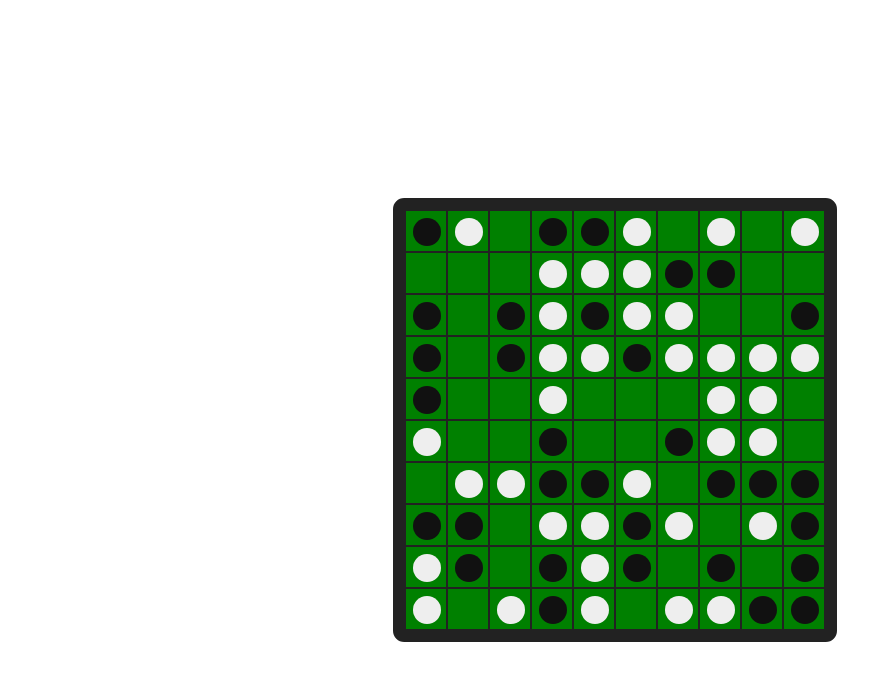
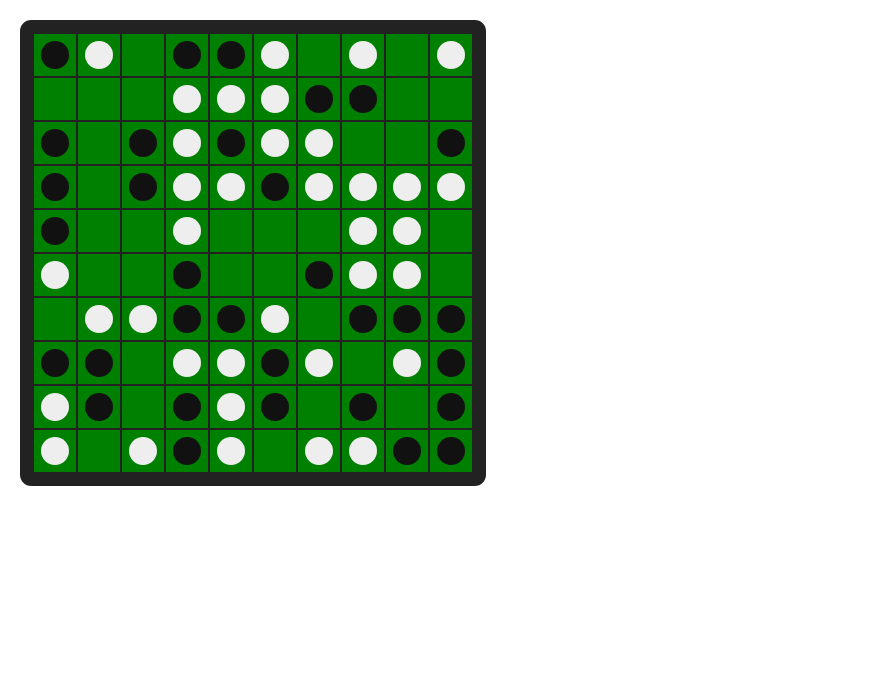
Before and after one commit to arpan-dasgupta/botomania-felicity-2020, a React app in the folder app/: page / in a window 1280 px wide. Shown: the whole page, without its empty margins (0-880 px from the left). Built offline with nearby package versions, Linux system fonts and the light colour scheme.

Commit message:
Clean up the board

```diff
--- a/app/src/App.css
+++ b/app/src/App.css
@@ -3,49 +3,19 @@ body {
   margin: 20px;
 }
 
-ol, ul {
-  padding-left: 30px;
-}
-
-.board-row:after {
-  clear: both;
-  content: "";
-  display: table;
-}
-
-.status {
-  margin-bottom: 10px;
-}
-
 .square{
   background: green;
-  border: 1px solid #222;
-  float: left;
+  border: 2px solid #222;
+  height: 3em;
   width: 3em;
-  height: 3em;
 }
 
 .square:focus {
   outline: none;
 }
 
-.game {
-  min-height: 100vh;
-  display: flex;
-  flex-direction: row;
-  justify-content: center;
-}
-
-.game-info {
-  margin-left: 20px;
-}
-
-.game-board {
-  display: flex;
-  align-self: center;
-}
-
 .board {
+  display: inline-block;
   border-radius: .8em;
   border: .9em solid #222;
 }
--- a/app/src/Board.js
+++ b/app/src/Board.js
@@ -10,11 +10,11 @@ export default class Board extends React.Component {
     }
     // testing purposes
     for (let i = 0; i < 100; i++) {
-      this.state.squares[i] = Math.floor(Math.random()*3)
+      this.state.squares[i] = Math.floor(Math.random() * 3)
     }
   }
 
-    renderSquare(i) {
+  renderSquare(i) {
     return (
       <Square
         value={this.state.squares[i]}
@@ -23,25 +23,26 @@ export default class Board extends React.Component {
   }
 
   render() {
-    const status = 'Next player: ' + (this.state.xIsNext ? 'X' : 'O');
-
     const board = [];
     for (let i = 0; i < 10; i++) {
       const temp = []
       for (let j = 0; j < 10; j++) {
-        temp.push(this.renderSquare(i*10+j));
+        temp.push(this.renderSquare(i * 10 + j));
       }
       board.push(
-        <div className="board-row">
+        <tr>
           {temp}
-        </div>
+        </tr>
       );
     }
 
     return (
-      // <div className="status">{status}</div>
       <div className="board">
-        {board}
+        <table>
+          <tbody>
+            {board}
+          </tbody>
+        </table>
       </div>
     );
   }
--- a/app/src/Game.js
+++ b/app/src/Game.js
@@ -6,13 +6,7 @@ export default class Game extends React.Component {
   render() {
     return (
       <section className="game">
-        <div className="game-board">
-          <Board />
-        </div>
-        <div className="game-info">
-          <div>{/* status */}</div>
-          <ol>{/* TODO */}</ol>
-        </div>
+        <Board />
       </section>
     );
   }
--- a/app/src/Square.js
+++ b/app/src/Square.js
@@ -3,7 +3,7 @@ import React from 'react';
 export default class Square extends React.Component {
   render() {
     return (
-      <div className="square" >
+      <td className="square p-0" >
         {this.props.value === 1 &&
           <svg height="3em" width="3em">
             <circle cx="1.5em" cy="1.5em" r="1em" fill="#111"></circle>
@@ -14,7 +14,7 @@ export default class Square extends React.Component {
             <circle cx="1.5em" cy="1.5em" r="1em" fill="#eee"></circle>
           </svg>
         }
-      </div>
+      </td>
     );
   }
 }
```
